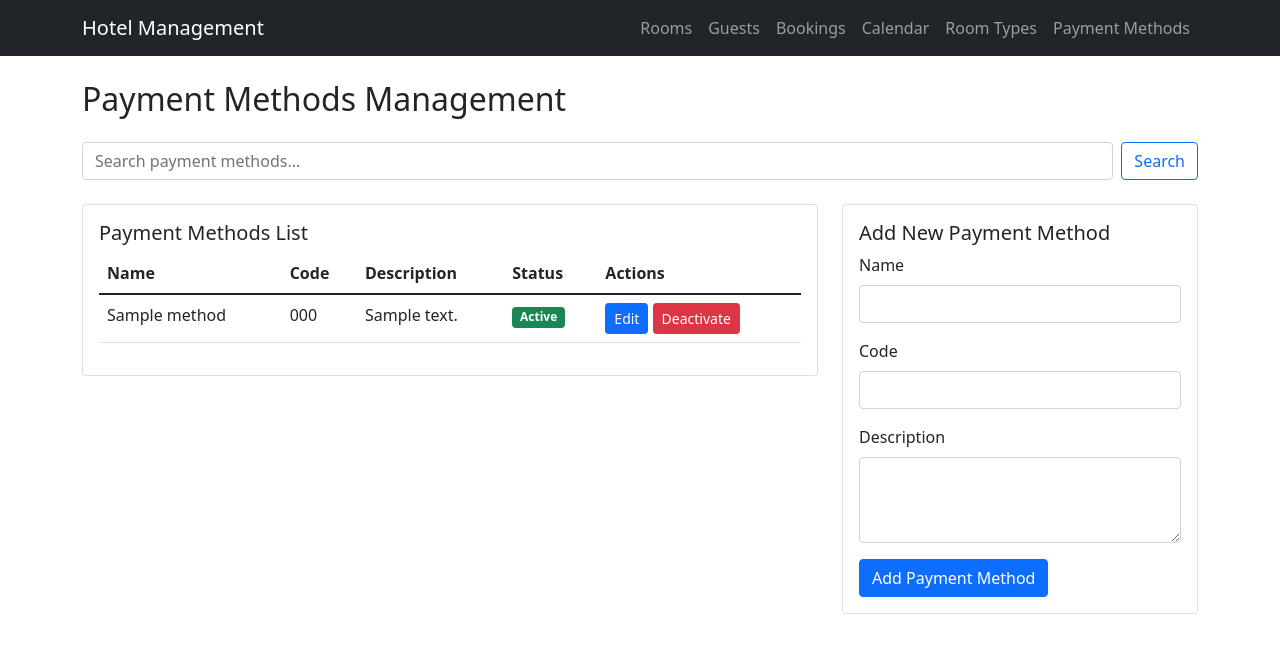
After one commit to tech-theorca/pms, a Flask app: page /payment_methods in a window 1280 px wide. The commit adds this page. Shown: the top 653 px of the page. Run offline with Flask 3, Linux system fonts and the light colour scheme; tables that the repository leaves empty hold one stand-in row (values such as "Sample post"); some libraries are stand-ins or nearby versions.

Commit message:
adding payment methods

```diff
--- a/hotel_management/app.py
+++ b/hotel_management/app.py
@@ -1,7 +1,7 @@
 from flask import Flask, render_template, request, redirect, url_for, flash, jsonify
 from main import HotelManagementSystem
 from booking_engine import BookingEngine
-from models import Room, Guest, Booking, RoomType
+from models import Room, Guest, Booking, RoomType, PaymentMethod, Payment
 from datetime import datetime, timedelta
 from sqlalchemy import or_
 from dotenv import load_dotenv
@@ -145,10 +145,43 @@ def bookings():
             bookings = hotel.session.query(Booking).all()
     else:
         bookings = hotel.session.query(Booking).all()
-    # Get all rooms instead of just 'available' ones
+
+    # Get all required data
     rooms = hotel.session.query(Room).all()
     guests = hotel.session.query(Guest).all()
-    return render_template('bookings.html', bookings=bookings, rooms=rooms, guests=guests)
+
+    return render_template('bookings.html',
+                           bookings=bookings,
+                           rooms=rooms,
+                           guests=guests)
+
+@app.route('/create_payment', methods=['POST'])
+def create_payment():
+    try:
+        booking_id = request.form.get('booking_id')
+        amount = request.form.get('amount')
+        payment_method_id = request.form.get('payment_method_id')
+
+        if not all([booking_id, amount, payment_method_id]):
+            return jsonify({'success': False, 'error': 'Missing required fields'})
+
+        # Create new payment
+        payment = Payment(
+            booking_id=booking_id,
+            amount=amount,
+            payment_method_id=payment_method_id,
+            payment_date=datetime.utcnow(),
+            status='completed'
+        )
+
+        hotel.session.add(payment)
+        hotel.session.commit()
+
+        return jsonify({'success': True})
+
+    except Exception as e:
+        hotel.session.rollback()
+        return jsonify({'success': False, 'error': str(e)})
 
 @app.route('/calendar')
 def calendar():
@@ -184,14 +217,14 @@ def get_bookings():
                     'completed': '#6f42c1'
                 }
                 events.append({
-                    'title': str(room.room_number),  # Just show room number
+                    'title': str(room.room_number),
                     'start': date_str,
                     'end': date_str,
                     'color': status_colors.get(booking.status, '#6c757d'),
                     'extendedProps': {
                         'guest': f"{booking.guest.first_name} {booking.guest.last_name}",
                         'status': booking.status,
-                        'room_type': room.room_type
+                        'room_type': room.room_type.type_name  # Changed from room.room_type
                     }
                 })
             else:
@@ -203,7 +236,7 @@ def get_bookings():
                     'textColor': '#666666',
                     'extendedProps': {
                         'status': 'available',
-                        'room_type': room.room_type
+                        'room_type': room.room_type.type_name  # Changed from room.room_type
                     }
                 })
 
@@ -392,5 +425,73 @@ def delete_room_type(id):
         hotel.session.rollback()
         return jsonify({'success': False, 'error': str(e)}), 500
 
+@app.route('/payment_methods', methods=['GET', 'POST'])
+def payment_methods():
+    if request.method == 'POST':
+        if 'search' in request.form:
+            search_term = request.form['search_term']
+            payment_methods = hotel.session.query(PaymentMethod).filter(
+                or_(
+                    PaymentMethod.name.ilike(f'%{search_term}%'),
+                    PaymentMethod.code.ilike(f'%{search_term}%'),
+                    PaymentMethod.description.ilike(f'%{search_term}%')
+                )
+            ).all()
+        else:
+            try:
+                method_id = request.form.get('method_id')
+                name = request.form['name']
+                code = request.form['code']
+                description = request.form['description']
+
+                if method_id:  # Update existing
+                    method = hotel.session.query(PaymentMethod).get(method_id)
+                    if method:
+                        method.name = name
+                        method.code = code
+                        method.description = description
+                        flash('Payment method updated successfully!', 'success')
+                else:  # Create new
+                    method = PaymentMethod(
+                        name=name,
+                        code=code,
+                        description=description
+                    )
+                    hotel.session.add(method)
+                    flash('Payment method added successfully!', 'success')
+
+                hotel.session.commit()
+            except Exception as e:
+                hotel.session.rollback()
+                flash(f'Error: {str(e)}', 'error')
+            return redirect(url_for('payment_methods'))
+
+    payment_methods = hotel.session.query(PaymentMethod).all()
+    return render_template('payment_methods.html', payment_methods=payment_methods)
+
+@app.route('/payment_methods/<int:method_id>', methods=['GET'])
+def get_payment_method(method_id):
+    method = hotel.session.query(PaymentMethod).get(method_id)
+    if not method:
+        return jsonify({'error': 'Payment method not found'}), 404
+
+    return jsonify({
+        'id': method.id,
+        'name': method.name,
+        'code': method.code,
+        'description': method.description
+    })
+
+@app.route('/payment_methods/<int:method_id>/toggle', methods=['POST'])
+def toggle_payment_method(method_id):
+    method = hotel.session.query(PaymentMethod).get(method_id)
+    if method:
+        method.is_active = not method.is_active
+        hotel.session.commit()
+        flash('Payment method status updated successfully!', 'success')
+    else:
+        flash('Payment method not found!', 'error')
+    return redirect(url_for('payment_methods'))
+
 if __name__ == '__main__':
     app.run(debug=True)
--- a/hotel_management/templates/base.html
+++ b/hotel_management/templates/base.html
@@ -27,6 +27,9 @@
                 <li class="nav-item">
                     <a class="nav-link" href="{{ url_for('room_types') }}">Room Types</a>
                 </li>
+                <li class="nav-item">
+                    <a class="nav-link" href="{{ url_for('payment_methods') }}">Payment Methods</a>
+                </li>
             </div>
         </div>
     </nav>
--- /dev/null
+++ b/hotel_management/templates/payment_methods.html
@@ -0,0 +1,107 @@
+{% extends "base.html" %}
+
+{% block content %}
+<h2>Payment Methods Management</h2>
+
+<div class="row mt-4 mb-4">
+    <div class="col">
+        <form method="POST" class="d-flex">
+            <input type="text" class="form-control me-2" name="search_term" placeholder="Search payment methods...">
+            <button type="submit" name="search" class="btn btn-outline-primary">Search</button>
+        </form>
+    </div>
+</div>
+
+<div class="row">
+    <div class="col-md-8">
+        <div class="card">
+            <div class="card-body">
+                <h5 class="card-title">Payment Methods List</h5>
+                <table class="table">
+                    <thead>
+                        <tr>
+                            <th>Name</th>
+                            <th>Code</th>
+                            <th>Description</th>
+                            <th>Status</th>
+                            <th>Actions</th>
+                        </tr>
+                    </thead>
+                    <tbody>
+                        {% for method in payment_methods %}
+                        <tr>
+                            <td>{{ method.name }}</td>
+                            <td>{{ method.code }}</td>
+                            <td>{{ method.description }}</td>
+                            <td>
+                                <span class="badge {% if method.is_active %}bg-success{% else %}bg-danger{% endif %}">
+                                    {{ 'Active' if method.is_active else 'Inactive' }}
+                                </span>
+                            </td>
+                            <td>
+                                <button class="btn btn-sm btn-primary" onclick="editPaymentMethod({{ method.id }})">Edit</button>
+                                <form method="POST" action="{{ url_for('toggle_payment_method', method_id=method.id) }}" class="d-inline">
+                                    <button type="submit" class="btn btn-sm {% if method.is_active %}btn-danger{% else %}btn-success{% endif %}">
+                                        {{ 'Deactivate' if method.is_active else 'Activate' }}
+                                    </button>
+                                </form>
+                            </td>
+                        </tr>
+                        {% endfor %}
+                    </tbody>
+                </table>
+            </div>
+        </div>
+    </div>
+    <div class="col-md-4">
+        <div class="card">
+            <div class="card-body">
+                <h5 class="card-title" id="formTitle">Add New Payment Method</h5>
+                <form method="POST" id="paymentMethodForm">
+                    <input type="hidden" name="method_id" id="method_id">
+                    <div class="mb-3">
+                        <label for="name" class="form-label">Name</label>
+                        <input type="text" class="form-control" id="name" name="name" required>
+                    </div>
+                    <div class="mb-3">
+                        <label for="code" class="form-label">Code</label>
+                        <input type="text" class="form-control" id="code" name="code" required>
+                    </div>
+                    <div class="mb-3">
+                        <label for="description" class="form-label">Description</label>
+                        <textarea class="form-control" id="description" name="description" rows="3"></textarea>
+                    </div>
+                    <button type="submit" class="btn btn-primary" id="submitBtn">Add Payment Method</button>
+                    <button type="button" class="btn btn-secondary" id="cancelBtn" style="display: none;" onclick="cancelEdit()">Cancel</button>
+                </form>
+            </div>
+        </div>
+    </div>
+</div>
+{% endblock %}
+
+{% block scripts %}
+<script>
+function editPaymentMethod(id) {
+    fetch(`/payment_methods/${id}`)
+        .then(response => response.json())
+        .then(data => {
+            document.getElementById('method_id').value = data.id;
+            document.getElementById('name').value = data.name;
+            document.getElementById('code').value = data.code;
+            document.getElementById('description').value = data.description;
+            document.getElementById('formTitle').textContent = 'Edit Payment Method';
+            document.getElementById('submitBtn').textContent = 'Update Payment Method';
+            document.getElementById('cancelBtn').style.display = 'inline-block';
+        });
+}
+
+function cancelEdit() {
+    document.getElementById('paymentMethodForm').reset();
+    document.getElementById('method_id').value = '';
+    document.getElementById('formTitle').textContent = 'Add New Payment Method';
+    document.getElementById('submitBtn').textContent = 'Add Payment Method';
+    document.getElementById('cancelBtn').style.display = 'none';
+}
+</script>
+{% endblock %}
```
Also changed, not shown: hotel_management/models.py (+26 -0 lines), hotel_management/templates/bookings.html (+23 -1 lines), hotel_management/migrations/20240319_add_payments_table.py (added).
